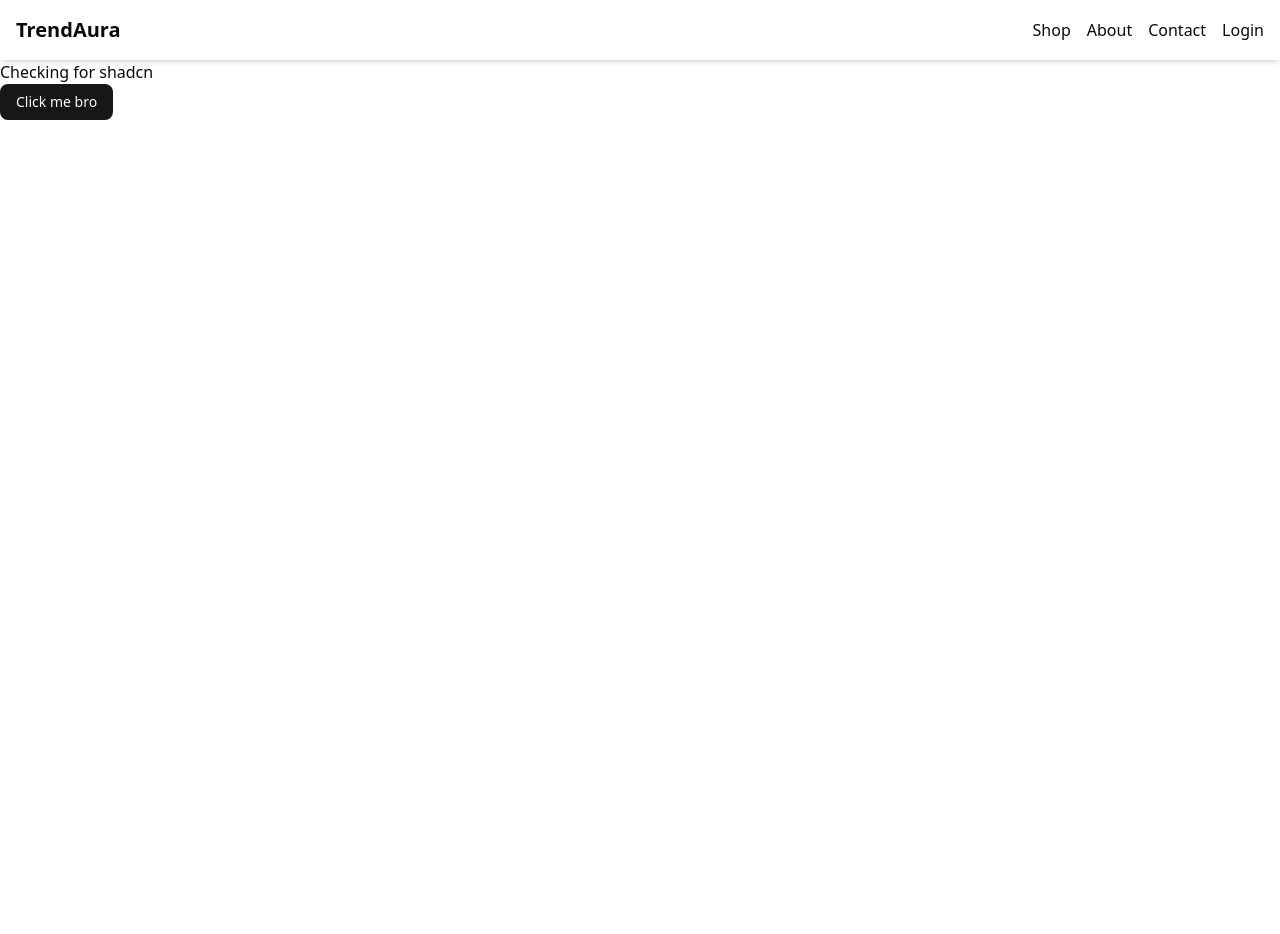
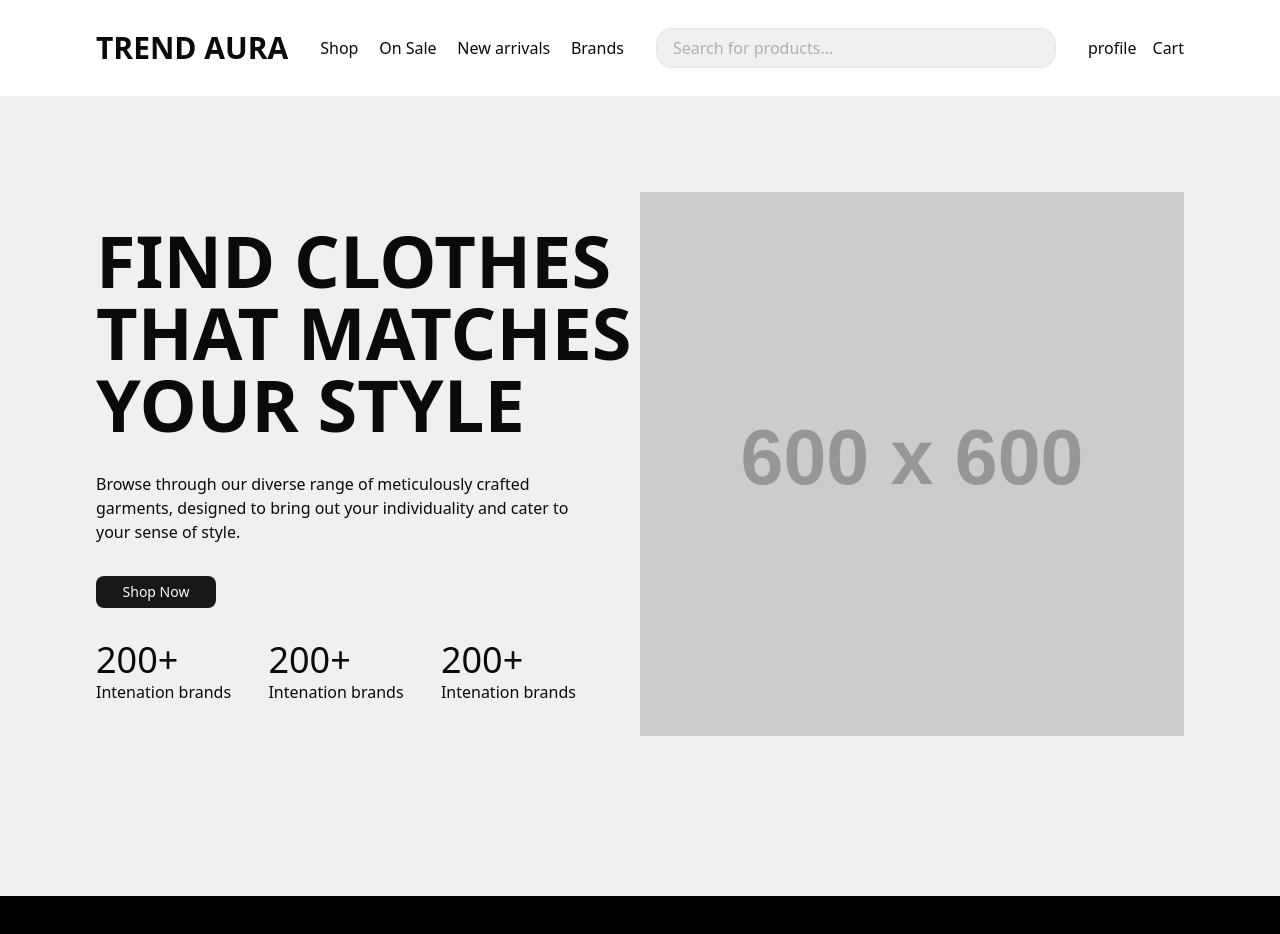
Before and after one commit to satyamrai553/TrendAura, a Next.js app in the folder frontend/: page / in a window 1280 px wide. Shown: the top 934 px of the page. Before the commit the page ends 800 px from the top, so only its background shows below. Built offline with nearby package versions, Linux system fonts and the light colour scheme.

Commit message:
lading page hero section created

```diff
--- a/frontend/app/globals.css
+++ b/frontend/app/globals.css
@@ -44,6 +44,7 @@
 }
 
 :root {
+  --brand-bg: #F0F0F0;
   --radius: 0.625rem;
   --background: oklch(1 0 0);
   --foreground: oklch(0.145 0 0);
--- a/frontend/app/page.tsx
+++ b/frontend/app/page.tsx
@@ -1,11 +1,11 @@
 import Image from "next/image";
 import { Button } from "@/components/ui/button";
-
+import Hero from "@/components/heroSection/hero";
 export default function Home() {
   return (
     <div>
-       <h1>Checking for shadcn</h1>
-      <Button>Click me bro</Button>
+      <Hero/>
+
     </div>
 
   );
--- /dev/null
+++ b/frontend/components/heroSection/hero.tsx
@@ -0,0 +1,46 @@
+import react from "react"
+import { Button } from "../ui/button"
+import Link from "next/link"
+export default function Hero(){
+    return(
+       <>
+         <div className="h-screen w-full bg-(--brand-bg) px-24 pt-24 flex ">
+            <div className="w-1/2">
+                <div className="my-8">
+                    <h1 className="text-7xl font-black">FIND CLOTHES THAT MATCHES YOUR STYLE</h1>
+                </div>
+                <div className="flex flex-col pr-16">
+                <span className="">Browse through our diverse range of meticulously crafted garments, designed to bring out your individuality and cater to your sense of style.</span>
+                 <Link href="/shop"><Button className="my-8 w-1/4" size="sm">Shop Now</Button></Link>
+
+                <div className="flex justify-between">
+                    <div className="flex flex-col">
+                        <span className="text-4xl">200+</span>
+                        <span>Intenation brands</span>
+                    </div>
+                    <div className="flex flex-col">
+                        <span className="text-4xl">200+</span>
+                        <span>Intenation brands</span>
+                    </div>
+                    <div className="flex flex-col">
+                        <span className="text-4xl">200+</span>
+                        <span>Intenation brands</span>
+                    </div>
+                </div>
+                </div>
+            </div>
+
+
+
+
+
+            <div className="w-1/2">
+                <img src="https://placehold.co/600x600" alt="" />
+            </div>
+        </div>
+        <div className="bg-black w-full h-24">
+
+        </div>
+       </>
+    )
+}
--- a/frontend/components/navbar/navbar.tsx
+++ b/frontend/components/navbar/navbar.tsx
@@ -3,16 +3,31 @@ import Link from "next/link";
 
 export default function Navbar() {
   return (
-    <nav className="bg-white shadow-md p-4 flex justify-between items-center">
-      <Link href="/">
-        <h1 className="text-xl font-bold">TrendAura</h1>
+    <nav className="bg-white shadow-md px-24 flex flex-row items-center gap-8 h-24">
+     <div className="flex flex-row w-full gap-8">
+       <Link className="whitespace-nowrap" href="/">
+        <h1 className="text-3xl font-black">TREND AURA</h1>
       </Link>
-      <div className="space-x-4">
+      <div className="flex justify-between w-full items-center">
         <Link href="/shop">Shop</Link>
-        <Link href="/about">About</Link>
-        <Link href="/contact">Contact</Link>
-        <Link href="/login">Login</Link>
+        <Link href="/about">On Sale</Link>
+        <Link href="/contact">New arrivals</Link>
+        <Link href="/login">Brands</Link>
       </div>
+     </div>
+     <div className="flex flex-row w-full gap-8">
+       <div className="w-full">
+      <input className="border bg-(--brand-bg) rounded-2xl w-full h-10 px-4 text-gray-500" type="text" placeholder="Search for products..."/>
+      </div>
+      <div className="flex gap-4">
+        <button>
+      profile
+        </button>
+        <button>
+          Cart
+        </button>
+      </div>
+     </div>
     </nav>
   );
 }
--- /dev/null
+++ b/frontend/components/productCard/productCard.tsx
@@ -0,0 +1,14 @@
+
+
+interface ProductCard{
+    productImage:string, productTitle:string, productRating: string, productPrie:string
+}
+
+export default function ProductCard(props:ProductCard){
+    const {productImage, productTitle, productRating, productPrie } = props;
+    return(
+        <>
+
+        </>
+    )
+}
```
